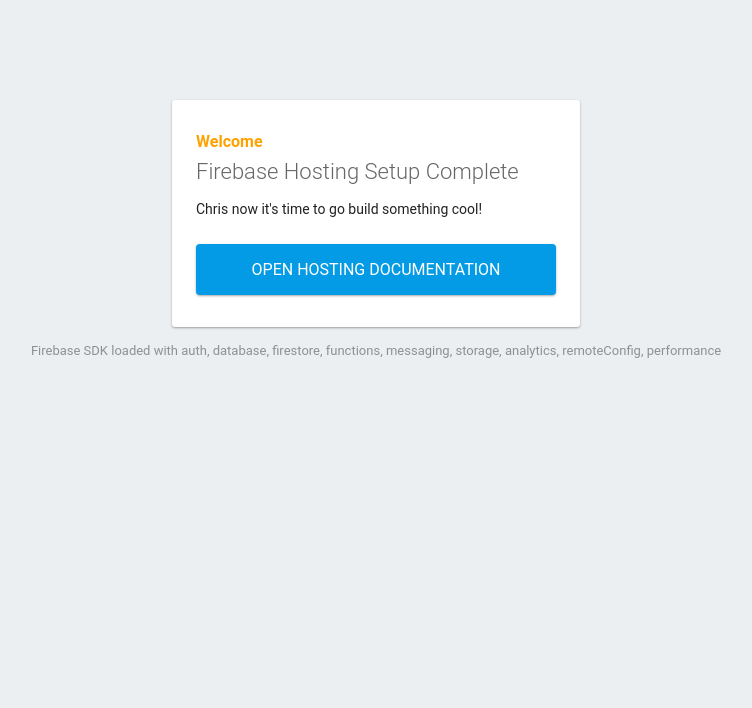
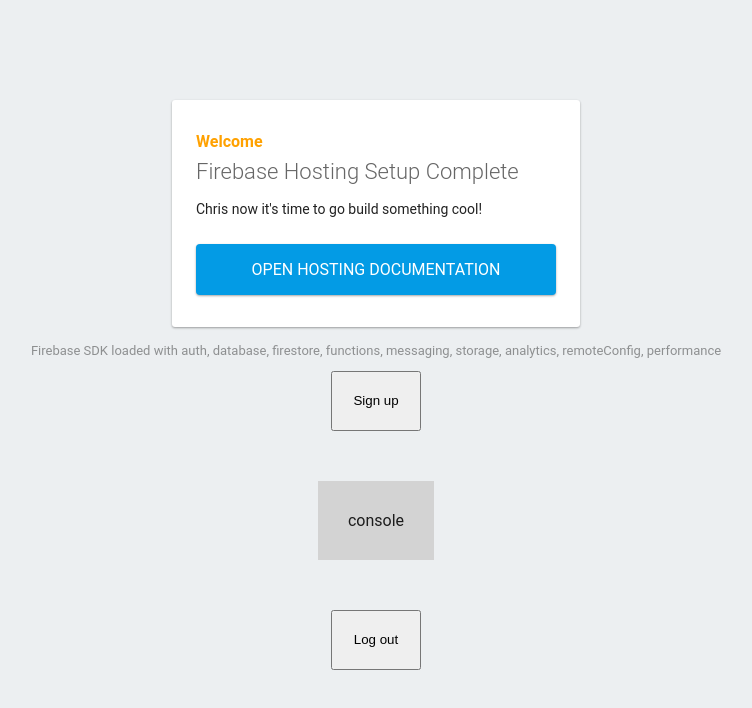
Before and after one commit to luiscolon0426/Zneaker, a plain HTML site: page public/index.html in a window 1280 px wide. Shown: the whole page, without its empty margins (264-1016 px from the left). Drawn offline with Linux system fonts and the light colour scheme; some packages are replaced by stand-ins of ours.

Commit message:
dummy page

```diff
--- a/public/index.html
+++ b/public/index.html
@@ -37,6 +37,7 @@
         body { border-top: 16px solid #ffa100; }
       }
     </style>
+    <link rel="stylesheet" href="style.css">
   </head>
   <body>
     <div id="message">
@@ -85,5 +86,9 @@
         }
       });
     </script>
+
+    <button id="signup" type="button">Sign up</button>
+    <div id="console">console</div>
+    <button id="logout" type="button">Log out</button>
   </body>
 </html>
--- /dev/null
+++ b/public/style.css
@@ -0,0 +1,20 @@
+#signup{
+  display: block;
+  margin: 0 auto;
+  width: 90px;
+  height: 60px;
+}
+
+#logout{
+    display: block;
+    margin: 0 auto;
+    width: 90px;
+    height: 60px;
+}
+
+#console{
+  width: fit-content;
+  padding: 30px;
+  background-color: lightgray;
+  margin: 50px auto;
+}
```
